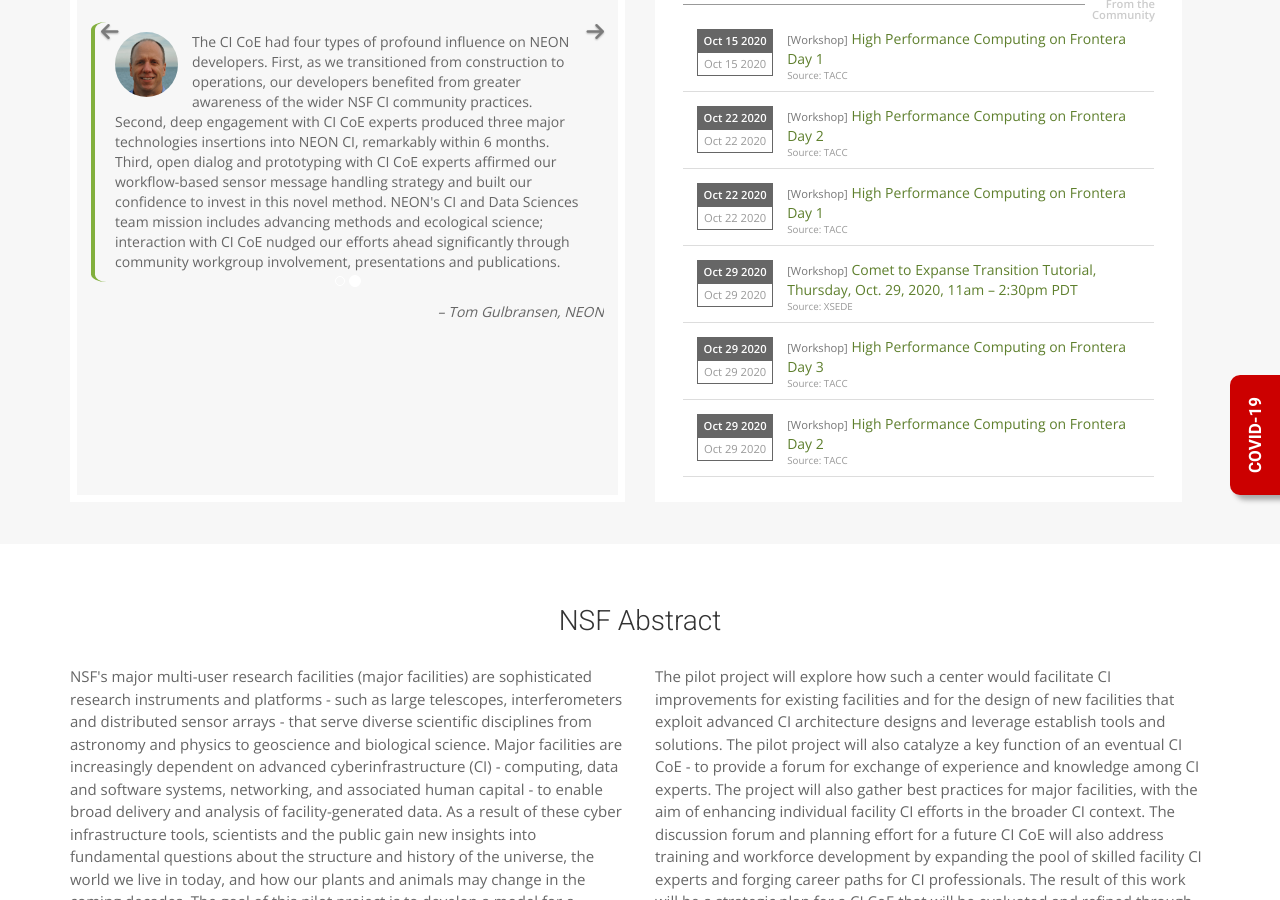
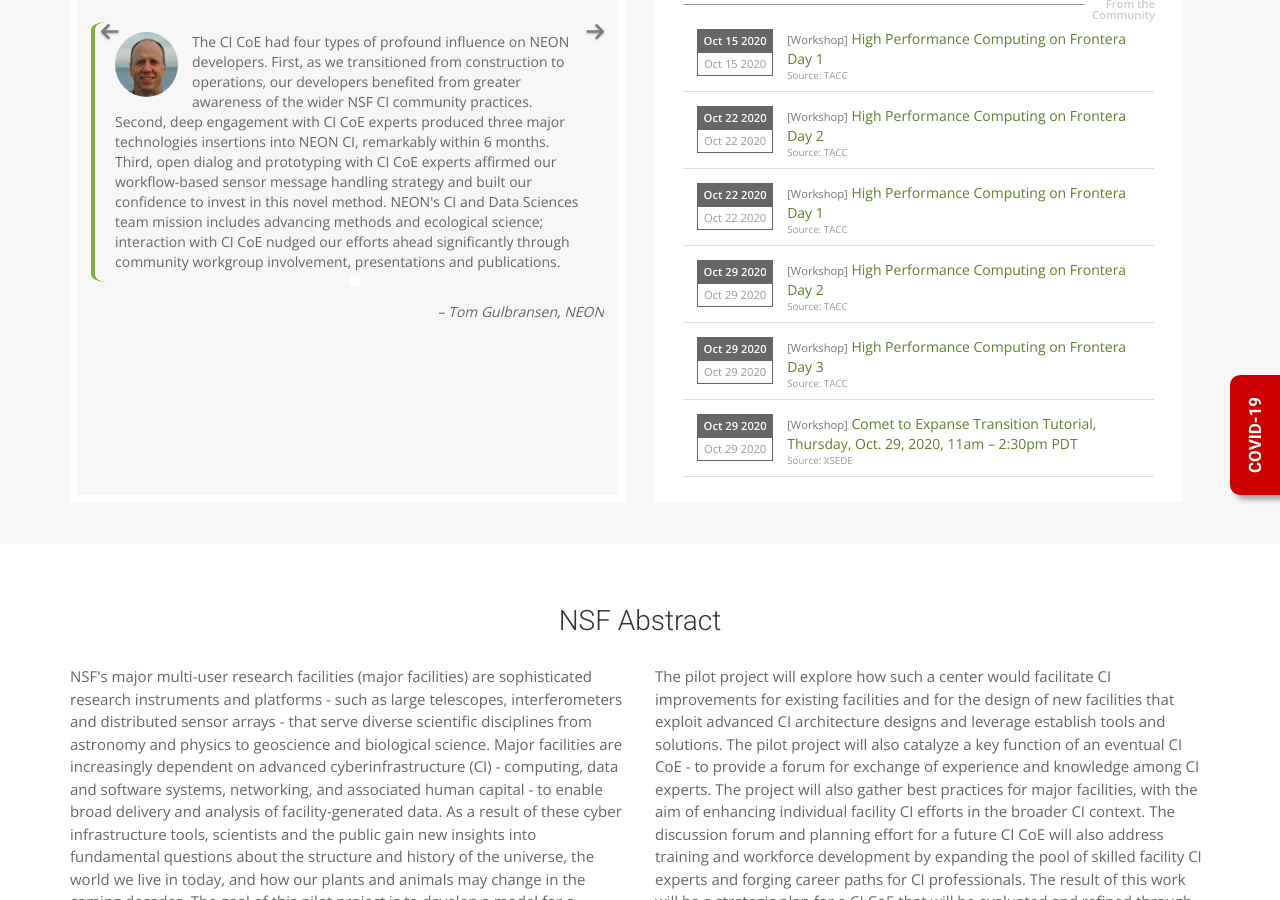
Before and after one commit to cicoe/cicoe.github.io, a Jekyll site: the page built from index.html, in a window 1280 px wide and 900 px high, scrolled down 1089 px. Built offline with Jekyll 4.4.1, drawn with Linux system fonts in a browser that asks for light colours; nearby versions of some CDN libraries; some web fonts are replaced; comment, search, counter and statistics services are not loaded; part of the change alters nothing that is shown.

```diff
--- a/_data/training_opportunities.yml
+++ b/_data/training_opportunities.yml
@@ -21,12 +21,11 @@
   website: "https://learn.tacc.utexas.edu/course/view.php?id=94"
 - categroy: Workshop
   end_date: October 29, 2020
-  source: XSEDE
+  source: TACC
   start_date: October 29, 2020
   time: ''
-  title: "Comet to Expanse Transition Tutorial, Thursday, Oct. 29, 2020, 11am \u2013\
-    \ 2:30pm PDT"
-  website: "https://www.xsede.org/web/xup/course-calendar/-/training-user/class/2167/session/3828/register"
+  title: High Performance Computing on Frontera Day 2
+  website: "https://learn.tacc.utexas.edu/course/view.php?id=95"
 - categroy: Workshop
   end_date: October 29, 2020
   source: TACC
@@ -36,11 +35,12 @@
   website: "https://learn.tacc.utexas.edu/course/view.php?id=95"
 - categroy: Workshop
   end_date: October 29, 2020
-  source: TACC
+  source: XSEDE
   start_date: October 29, 2020
   time: ''
-  title: High Performance Computing on Frontera Day 2
-  website: "https://learn.tacc.utexas.edu/course/view.php?id=95"
+  title: "Comet to Expanse Transition Tutorial, Thursday, Oct. 29, 2020, 11am \u2013\
+    \ 2:30pm PDT"
+  website: "https://www.xsede.org/web/xup/course-calendar/-/training-user/class/2167/session/3828/register"
 - categroy: Workshop
   end_date: November 03, 2020
   source: XSEDE
```
